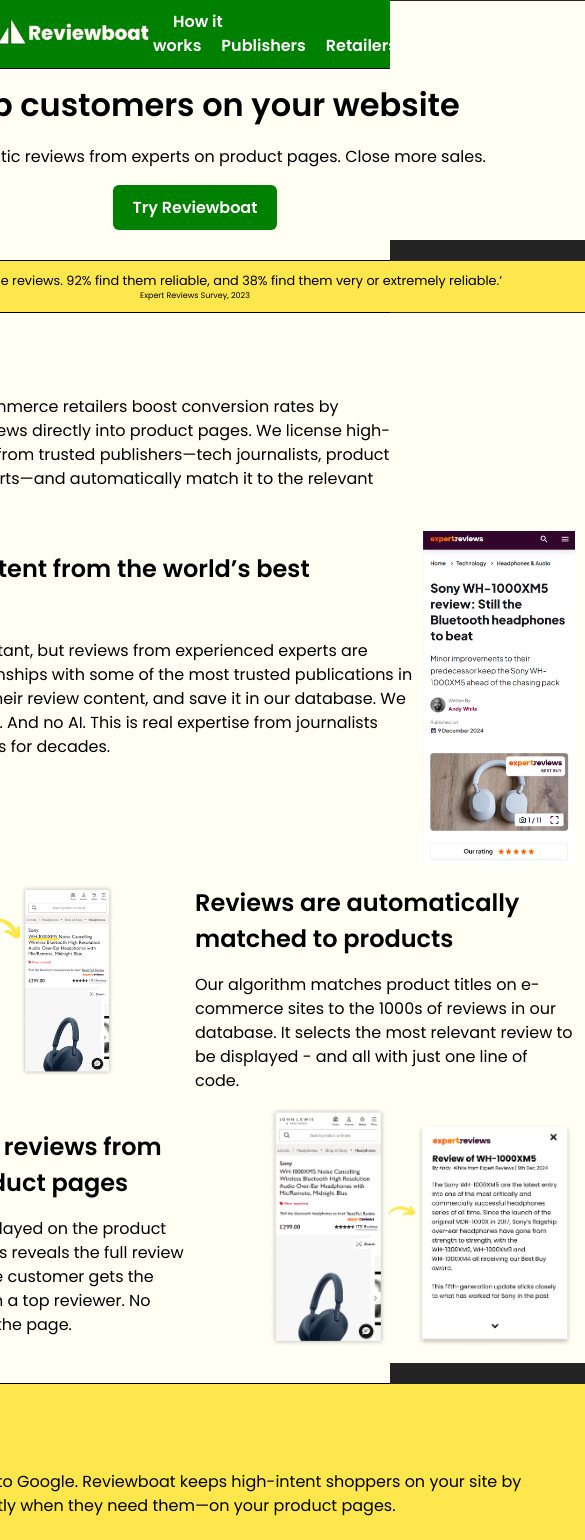
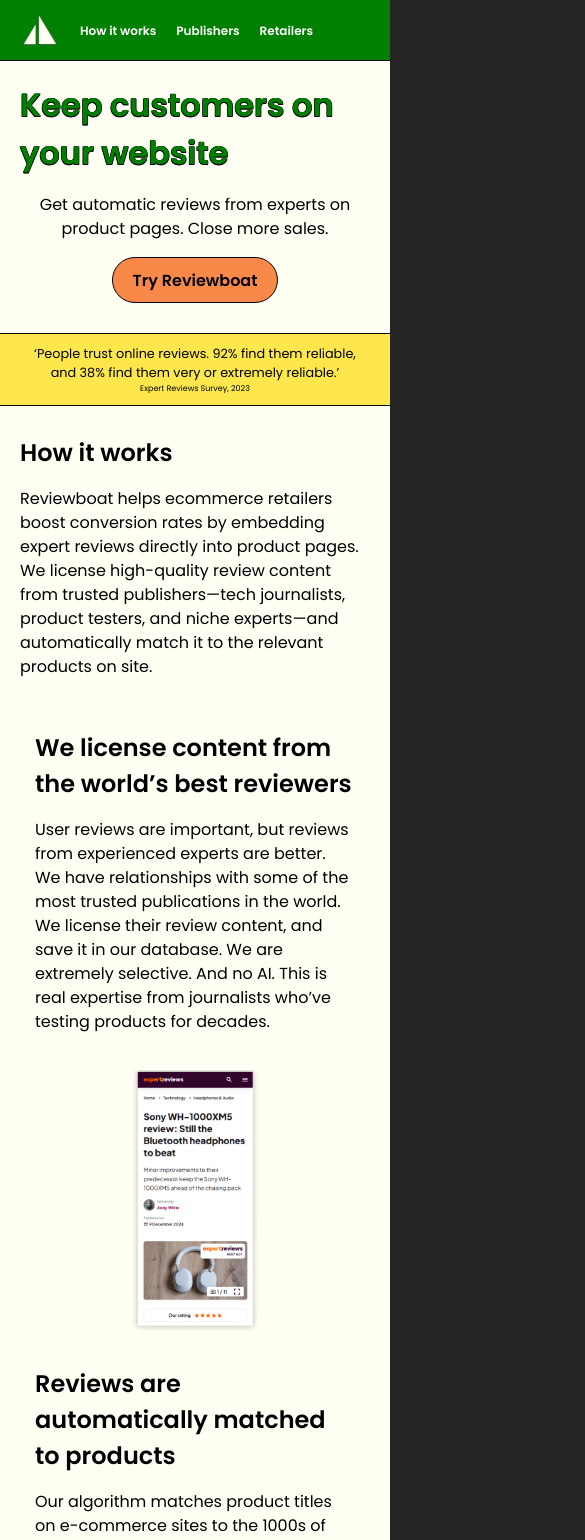
Before and after one commit to jranks123/reviewboat, a React (Vite) app: page / in a window 390 px wide. Shown: the top 1540 px of the page, 585 px wide, since content can reach past the window. Built offline with nearby package versions, Linux system fonts and the light colour scheme.

Commit message:
looking food

```diff
--- a/index.html
+++ b/index.html
@@ -2,7 +2,7 @@
 <html lang="en">
   <head>
     <meta charset="UTF-8" />
-    <link rel="icon" type="image/svg+xml" href="/vite.svg" />
+    <link rel="icon" type="image/svg+xml" href="/reviewboat_logo.svg" />
     <meta name="viewport" content="width=device-width, initial-scale=1.0" />
     <link href="https://fonts.googleapis.com/css2?family=Poppins:wght@400;600&display=swap" rel="stylesheet">
     <title>Reviewboat</title>
--- a/src/components/HowItWorks.jsx
+++ b/src/components/HowItWorks.jsx
@@ -9,7 +9,7 @@
           </div>
 
           <div class="how-it-works-sub-section" id="how-section-1">
-            <div>
+            <div id="how-section-1-1">
               <h2>We license content from the world’s best reviewers</h2>
               <p>User reviews are important, but reviews from experienced experts are better. We have relationships with some of the most trusted publications in the world. We license their review content, and save it in our database. We are extremely selective. And no AI. This is real expertise from journalists who’ve testing products for decades.</p>
             </div>
--- a/src/components/NavBar.jsx
+++ b/src/components/NavBar.jsx
@@ -3,7 +3,8 @@
     <nav id="navbar">
       <div id="navbar_content">
         <img id="navbar_logo_desktop" src="/reviewboat_logo_nav.svg" alt="ReviewBoat Logo" height="40" />
-        <div className="navbar-options">
+        <img id="navbar_logo_mobile" src="/reviewboat_logo.svg" alt="ReviewBoat Logo" height="40" />
+        <div id="navbar-options">
           <a href="#how-it-works">How it works</a>
           <a href="#publishers">Publishers</a>
           <a href="#retailers">Retailers</a>
--- a/src/index.scss
+++ b/src/index.scss
@@ -53,26 +53,102 @@
   line-height: 1.1;
 }
 
+.extra-big-text {
+  font-size: 2rem;
+}
+
+.standard-text {
+  font-size: 0.8rem;
+}
+
+.small-text {
+  font-size: 0.5rem;
+}
+
 /* button */
 
 button {
   border-radius: 8px;
-  border: 1px solid transparent;
+  border: 1px solid black;
   padding: 0.6em 1.2em;
   font-size: 1em;
   font-weight: 500;
   font-family: inherit;
-  background-color: #1a1a1a;
+  background-color: #F98948;
+  color: black;
+  font-weight: bold;
   cursor: pointer;
-  transition: border-color 0.25s;
+  border-radius: 9999px;
 }
 button:hover {
-  border-color: #646cff;
+  background-color: #e0773e;
 }
 button:focus,
 button:focus-visible {
   outline: 4px auto -webkit-focus-ring-color;
 }
+
+
+/* nav bar */
+
+#navbar {
+  position: fixed;
+  top: 0;
+  width: 100%;
+  background-color: #008000;
+  display: flex;
+  align-items: center;
+  justify-content: center;
+  padding: 10px 20px;
+  z-index: 1000;
+  color: white;
+  border-bottom: 1px solid black;
+  @media (max-width: 404px) {
+    justify-content:  space-between;
+  }
+}
+
+#navbar-options a {
+  @media (max-width: 404px) {
+    margin-left: 0px;
+    margin-right: 0px;
+    font-size: 0.75em;
+  }
+}
+
+
+
+#navbar_content {
+  width: 800px;
+  display: flex;
+  flex-direction: row;
+  align-items: center;
+  justify-content: space-between;
+  @media (max-width: 800px) {
+      width: auto;
+  }
+}
+
+#navbar a {
+  color: white;
+  margin-left: 20px;
+  text-decoration: none;
+  font-weight: bold;
+}
+
+#navbar_logo_desktop {
+  @media (max-width: 800px) {
+    display: none;
+  }
+}
+
+#navbar_logo_mobile {
+  display: none;
+  @media (max-width: 800px) {
+    display: block;
+  }
+}
+
 
 /* section */
 
@@ -86,19 +162,23 @@
   flex-direction: column;
   text-align: center;
   scroll-margin-top: 60px;
+  @media (max-width: 800px) {
+      width: auto;
+  }
 }
 
-.extra-big-text {
-  font-size: 2rem;
+.section-container {
+  width: 100%;
+  display: flex;
+  align-items: center;
+  justify-content: center;
+  flex-direction: column;
+  border-top: 1px solid black;
+
 }
 
-.standard-text {
-  font-size: 0.8rem;
-}
 
-.small-text {
-  font-size: 0.5rem;
-}
+
 
 /* footer */
 
@@ -120,8 +200,17 @@
   margin-bottom: 0px;
 }
 
+/* leader */
+
+
 #leader-component h2 {
   margin: 0;
+  color: green;
+  text-shadow:
+    -0.5px -0.5px 0 black,
+     0.5px -0.5px 0 black,
+    -0.5px  0.5px 0 black,
+     0.5px  0.5px 0 black;
 }
 
 /* how it works */
@@ -140,6 +229,9 @@
   justify-content: space-between;
   width: 80%;
   margin: 0;
+  @media (max-width: 800px) {
+      width: 100%;
+  }
 }
 
 #how-section-1 {
@@ -154,34 +246,66 @@
   display: flex;
   justify-content: space-between;
   align-items: flex-start;
+  @media (max-width: 800px) {
+      flex-direction: column;
+      margin: 15px 15px;
+      align-items: center;
+      width: auto;
+  }
 }
 
 #how-section-1-1 {
     width: 60%;
+    @media (max-width: 800px) {
+        width: 100%;
+    }
 }
 
 #how-it-works-image-1 {
   width: 20%;
+  @media (max-width: 800px) {
+      width: 40%;
+      margin-top: 20px;
+  }
 }
 
 #how-section-2-1 {
+  order: 2;
   width: 50%;
-}
-
-#how-section-3-1 {
-  width: 50%;
+  @media (max-width: 800px) {
+      order: 1;
+      width: 100%;
+  }
 }
 
 #how-it-works-image-2 {
   width: 40%;
   height: auto;
-  flex-shrink: 0
+  flex-shrink: 0;
+  order: 1;
+
+  @media (max-width: 800px) {
+      order: 2;
+      width: 80%;
+  }
 }
+
+
+#how-section-3-1 {
+  width: 50%;
+  @media (max-width: 800px) {
+      width: 100%;
+  }
+}
+
 
 #how-it-works-image-3 {
   width: 40%;
   height: auto;
-  flex-shrink: 0
+  flex-shrink: 0;
+  @media (max-width: 800px) {
+      width: 80%;
+  }
 }
 
 
@@ -190,46 +314,7 @@
   align-items: center;
 }
 
-/* nav bar */
 
-#navbar {
-  position: fixed;
-  top: 0;
-  width: 100%;
-  background-color: #008000;
-  display: flex;
-  align-items: center;
-  justify-content: center;
-  padding: 10px 20px;
-  z-index: 1000;
-  color: white;
-  border-bottom: 1px solid black;
-}
-
-#navbar_content {
-  width: 800px;
-  display: flex;
-  flex-direction: row;
-  align-items: center;
-  justify-content: space-between;
-}
-
-.section-container {
-  width: 100%;
-  display: flex;
-  align-items: center;
-  justify-content: center;
-  flex-direction: column;
-  border-top: 1px solid black;
-
-}
-
-#navbar a {
-  color: white;
-  margin-left: 20px;
-  text-decoration: none;
-  font-weight: bold;
-}
 
 footer {
   background-color: #FFFFF4;
@@ -238,21 +323,6 @@
 }
 
 
-button {
-  background-color: #008000; /* default green */
-  color: white;
-  padding: 10px 20px;
-  border: none;
-  border-radius: 6px;
-  cursor: pointer;
-  font-size: 1rem;
-  font-weight: 600;
-}
-
-/* Optional: hover/focus styles */
-button:hover {
-  opacity: 0.9;
-}
 
 /* publisher/retailer section */
 
@@ -273,6 +343,9 @@
 .icon-section {
   display: flex;
   flex-direction: row;
+  @media (max-width: 800px) {
+      flex-direction: column;
+  }
 }
 
 .icon-section p {
```
Also changed, not shown: public/image1.png, public/reviewboat_logo.svg (added).
